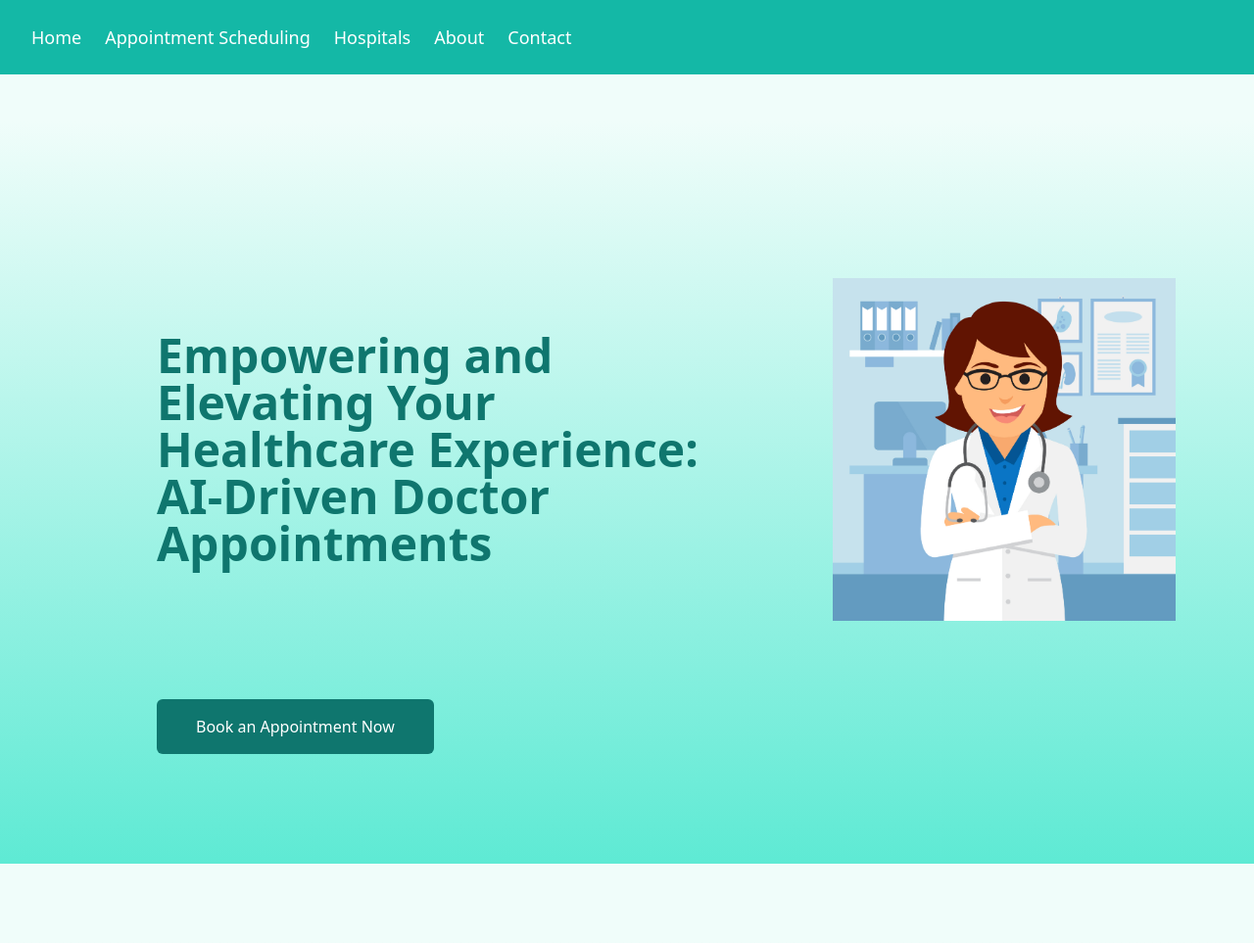
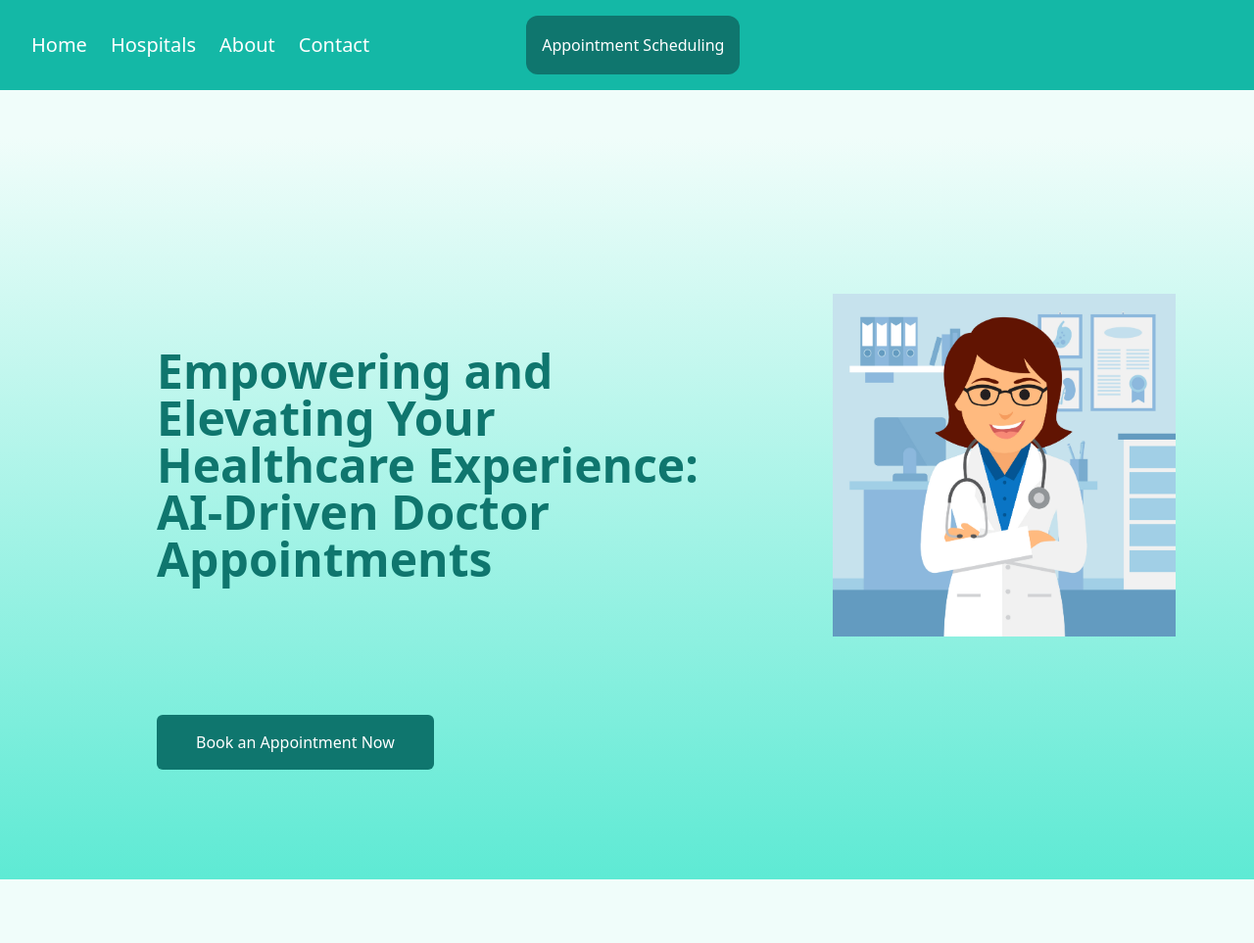
Before and after one commit to rajarshigit14/AI-Doctor-Appointment, a Python web app: template templates/index.html in a window 1280 px wide. Shown: the top 963 px of the page at 98% size. Run offline with Jinja, Linux system fonts and the light colour scheme; the template is opened without the code that fills it, so the values that code supplies are empty; style sheets or scripts are compiled from the project's sources.

Commit message:
Update index.html
Change in Navbar features

```diff
--- a/templates/index.html
+++ b/templates/index.html
@@ -9,15 +9,16 @@
     <title>Home</title>
 </head>
 <body class="bg-teal-50">
-    <nav class="bg-teal-500 py-6 px-4 flex">
+    <nav class="bg-teal-500 py-4 px-4 flex">
         <!-- <img src="/img/logo3.jpeg" alt="logo" width="100"> -->
-        <ul class=" text-white text-lg flex space-x-6 font-sans ml-4">
+        <ul class=" text-white text-xl flex space-x-6 font-sans ml-4 py-4">
             <li class="hover:font-semibold hover:cursor-pointer"><a href="#">Home</a></li>
-            <li class="hover:font-semibold hover:cursor-pointer"><a href="/templates/Appointment.html">Appointment Scheduling</a></li>
+            <!-- <li class="hover:font-semibold hover:cursor-pointer"><a href="/templates/Appointment.html">Appointment Scheduling</a></li> -->
             <li class="hover:font-semibold hover:cursor-pointer">Hospitals</li>
             <li class="hover:font-semibold hover:cursor-pointer"><a href="#about">About</a></li>
             <li class="hover:font-semibold hover:cursor-pointer"><a href="#contact">Contact</a></li>
         </ul>
+        <button id="ApptBook" type="button" class="btn text-white bg-teal-700 hover:bg-white hover:text-teal-900 border-none border-teal-700 rounded-xl px-4 py-4 ml-40">Appointment Scheduling</button>
     </nav>
 
     <!--Hero Section-->
@@ -29,7 +30,7 @@
                 <img class="py-6" src="/img/doctors1.jpg" alt="logo" width="350">
             </div>
             <div class="flex justify-start px-10 py-4 mx-10">
-                <button id="ApptBook" type="button" class="btn text-white bg-teal-700 hover:bg-white hover:text-teal-900 border-none border-teal-700 rounded-md px-10 py-4">Book an Appointment Now</button>
+                <button id="ApptBook1" type="button" class="btn text-white bg-teal-700 hover:bg-white hover:text-teal-900 border-none border-teal-700 rounded-md px-10 py-4">Book an Appointment Now</button>
             </div>
         </div>
     </div>
@@ -92,6 +93,14 @@
       // Redirect to the new HTML file
       window.location.href = "Appointment.html";
     });
+
+    var redirectButton = document.getElementById("ApptBook1");
+
+  // Add a click event listener to the button
+  redirectButton.addEventListener("click", function() {
+    // Redirect to the new HTML file
+    window.location.href = "Appointment.html";
+  });
   </script>
 
 </html>
```
